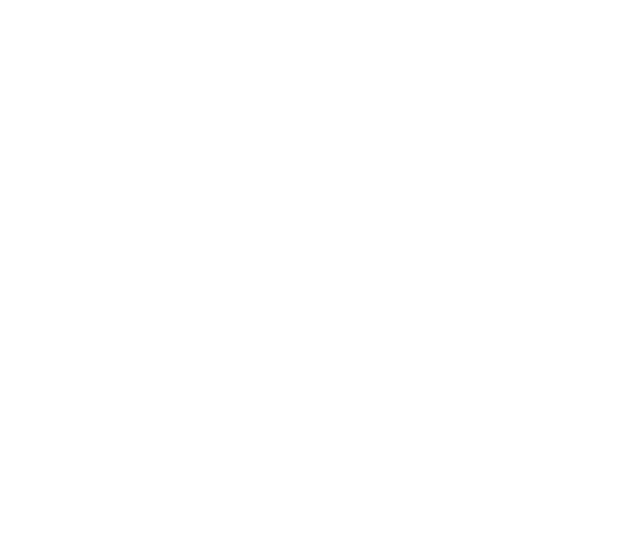
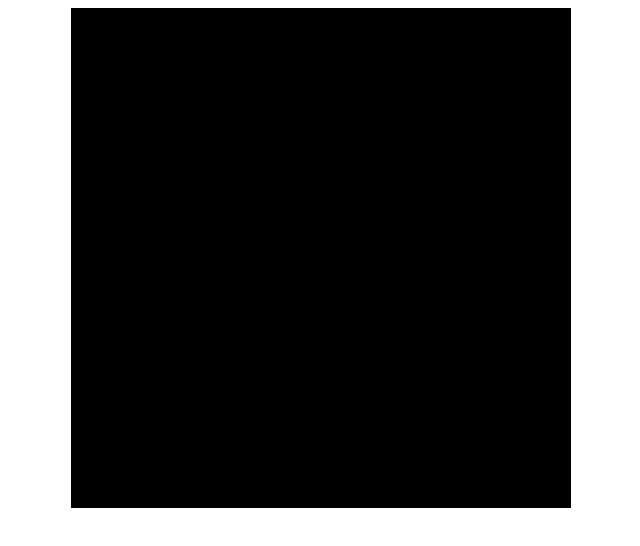
Before and after one commit to Cooryd/three-js-game, a website built with webpack: page dist/index.html in a window 1280 px wide. Shown: the whole page, without its empty margins (319-959 px from the left). Built offline with nearby package versions, Linux system fonts and the light colour scheme.

Commit message:
Get basic Three.js scene running

```diff
--- /dev/null
+++ b/src/Application.js
@@ -0,0 +1,35 @@
+import * as THREE from 'three';
+
+export default class Application {
+  constructor(containerElement) {
+    this.objects = [];
+    this.container = containerElement;
+    this.initiateRenderer();
+    this.createScene();
+  }
+
+  initiateRenderer(){
+    this.renderer = new THREE.WebGLRenderer();
+    this.CONTAINER_WIDTH = this.container.offsetWidth;
+    this.CONTAINER_HEIGHT = this.container.offsetHeight;
+    this.renderer.setSize(this.CONTAINER_WIDTH, this.CONTAINER_HEIGHT);
+    this.container.appendChild(this.renderer.domElement);
+  }
+
+  createScene() {
+    this.scene = new THREE.Scene();
+    this.camera = new THREE.PerspectiveCamera(60, this.CONTAINER_WIDTH / this.CONTAINER_HEIGHT, 1, 2000);
+    this.camera.position.z = 20;
+
+    this.render();
+  }
+
+  render() {
+    requestAnimationFrame(() => {
+      this.render();
+    });
+
+    this.renderer.render(this.scene, this.camera);
+  }
+
+}
--- a/src/index.js
+++ b/src/index.js
@@ -0,0 +1,3 @@
+import Application from './Application';
+
+let app = new Application(document.getElementById('canvas'));
```
Also changed, not shown: dist/index.html.
